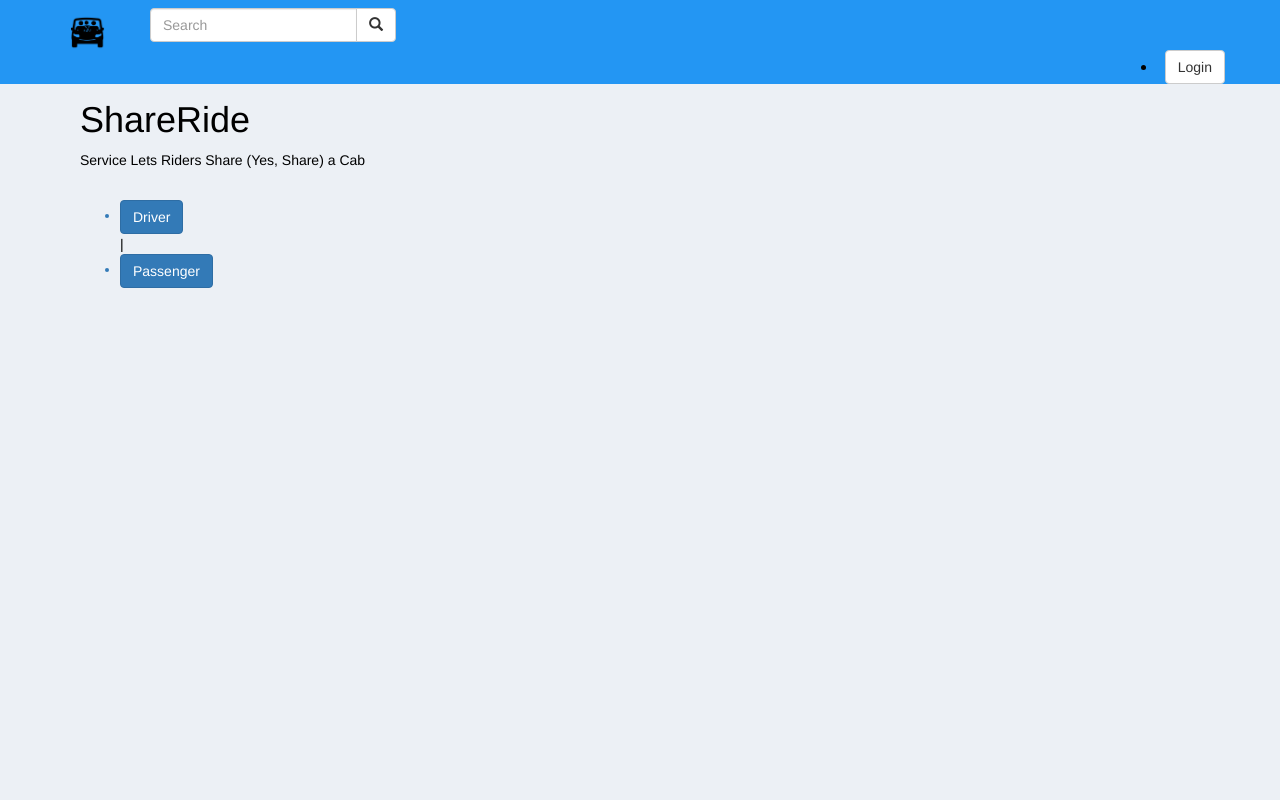
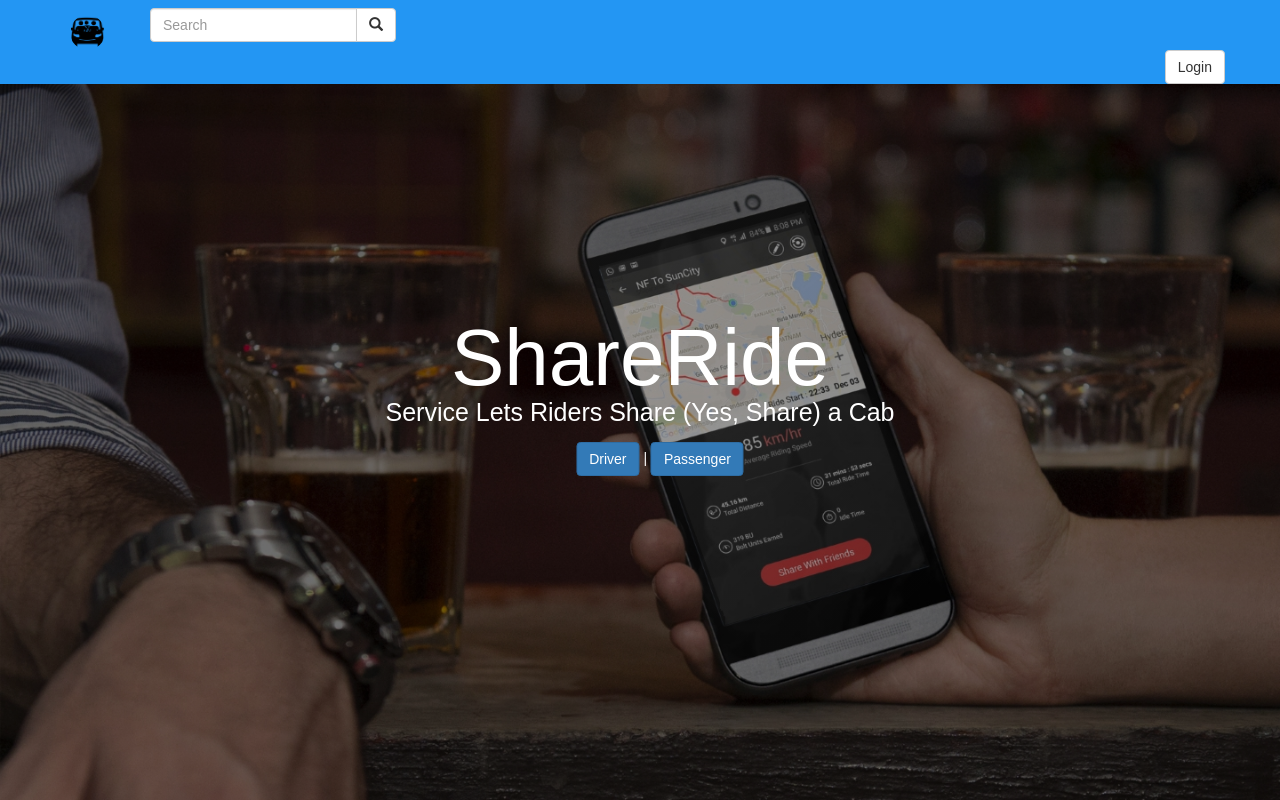
Before and after one commit to petersoleeh/ShareRide, a Django app: page / in a window 1280 px wide. Run offline with Django 3.2, Linux system fonts and the light colour scheme; some libraries are stand-ins or nearby versions.

Commit message:
apply css to the index page

```diff
--- a/carpool/rides/static/css/index.css
+++ b/carpool/rides/static/css/index.css
@@ -1,6 +1,6 @@
 .navbar-inverse{
   background-color: #2396f3 !important;
-  color:inherit;
+  color: transparent;
   border: none;
   font-size: 18px;
 }
@@ -8,7 +8,7 @@
 body{
 
   padding: 80px;
-  color:#000 ;
+  color:#fff ;
   margin: 0;
   background-color:#ecf0f5 ;
   line-height: 20px;
@@ -16,9 +16,42 @@ body{
   overflow-x: hidden;
   overflow-y: auto;
 }
-html body{
-  min-height: 100%;
+body {
+  height: 100vh;
+  background: linear-gradient(rgba(0, 0, 0, 0.4), rgba(0, 0, 0, 0.3)),url('/static/images/b2.jpeg') no-repeat center center fixed;
+  -webkit-background-size: cover;
+  -moz-background-size: cover;
+  -o-background-size: cover;
+  background-size: cover;
+  font-family: 'Source Sans Pro', sans-serif;
+
+
+
 }
 #logo{
   margin-left: 150px;
 }
+img {
+    border-radius: 50%;
+}
+header {
+  position: absolute;
+  top: 50%;
+  left: 50%;
+  transform: translate(-50%, -50%);
+  color: white;
+  text-align: center;
+}
+h1 {
+  /*text-transform: uppercase;*/
+  margin: 0;
+  font-size: 8rem;
+  white-space: nowrap;
+}
+p {
+  margin: 0;
+  font-size: 2.5rem;
+}
+ul li{
+  display: inline;
+}
```
